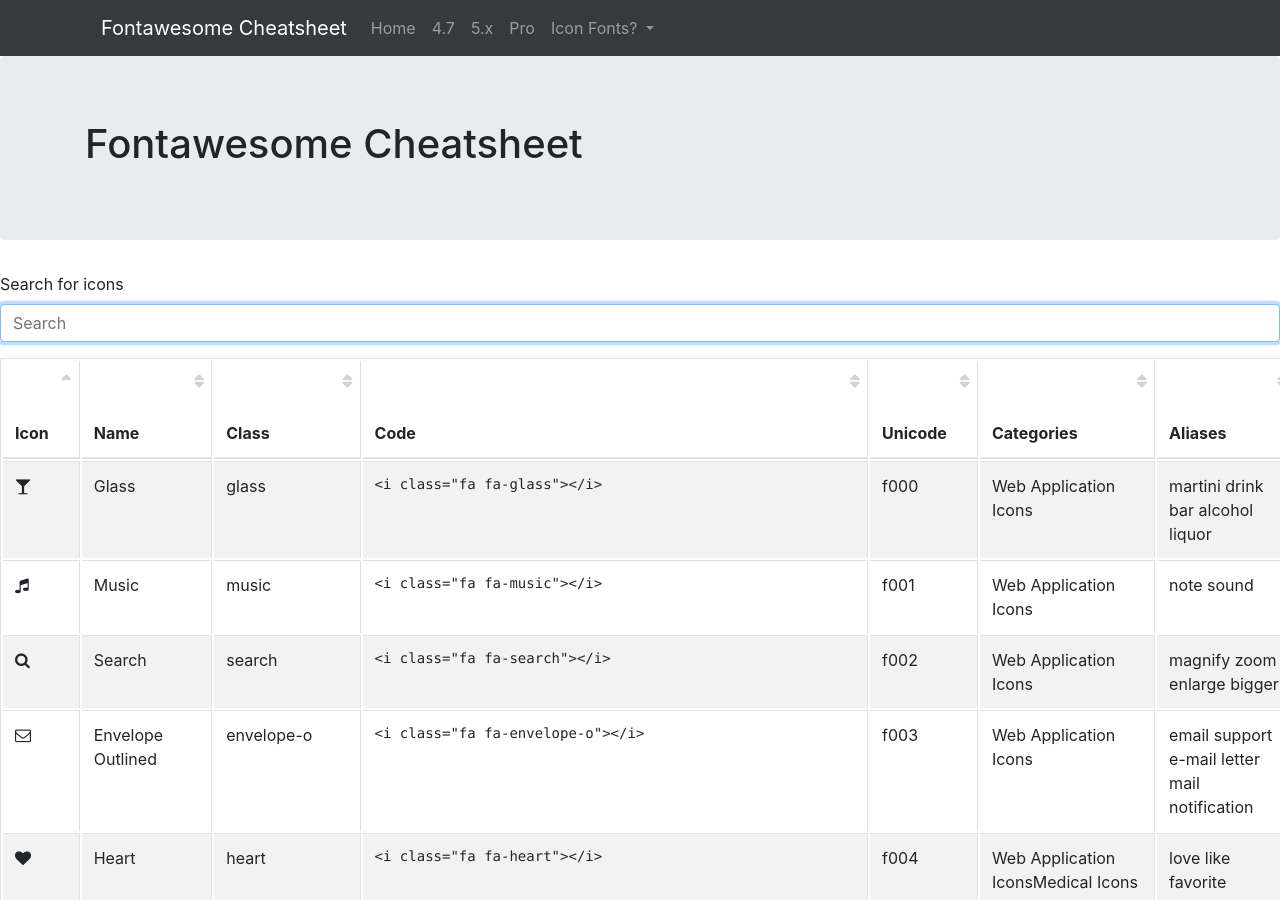
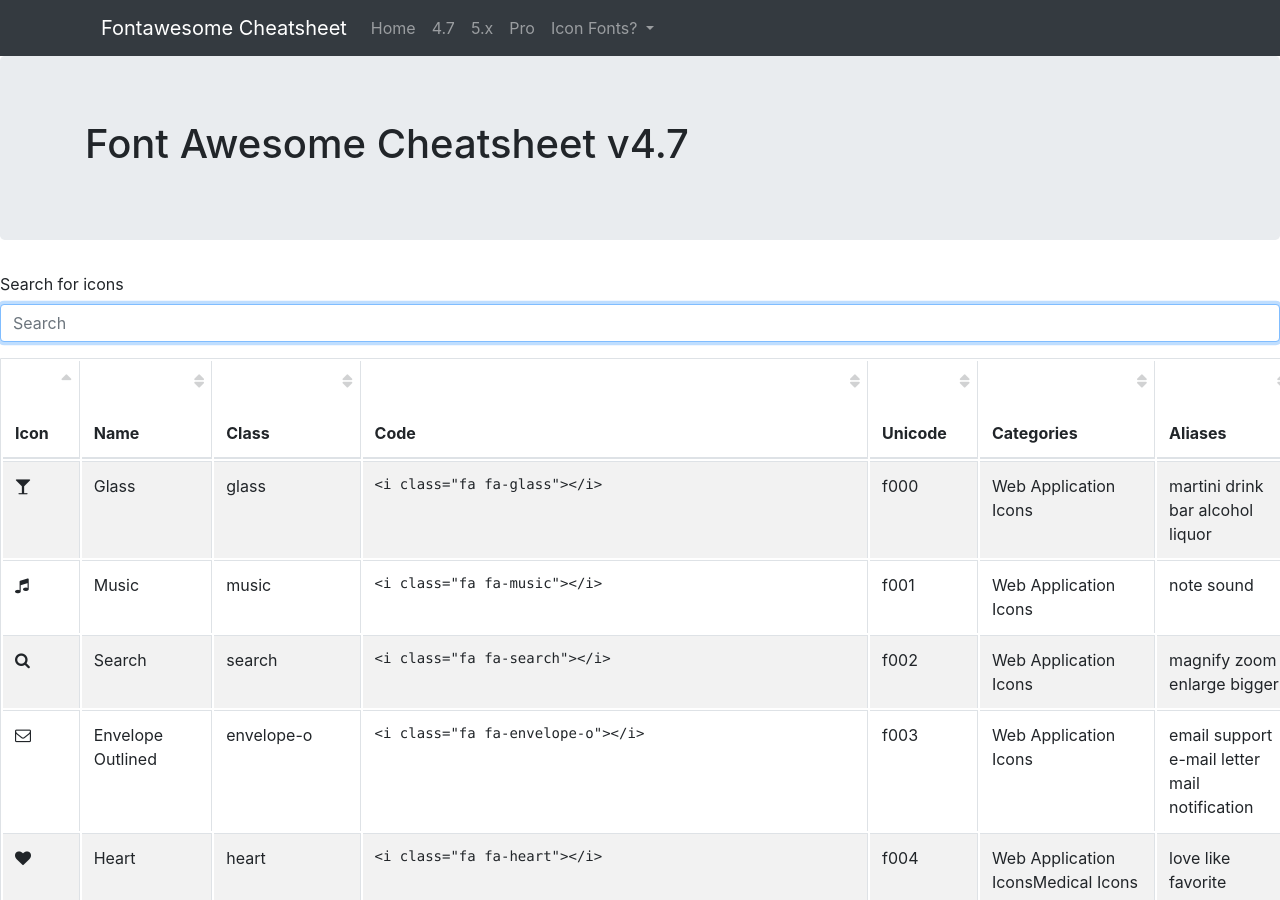
Before and after one commit to WouterSteen/fontawesome-cheatsheet, a Jekyll site: the page built from font-awesome-cheatsheet-4x.html, in a window 1280 px wide and 900 px high. Built offline with Jekyll 4.4.1, drawn with Linux system fonts in a browser that asks for light colours; nearby versions of some CDN libraries; comment, search, counter and statistics services are not loaded.

Commit message:
Set page titles

```diff
--- a/_layouts/base_search.html
+++ b/_layouts/base_search.html
@@ -5,7 +5,7 @@
 
     <div class="jumbotron">
         <div class="container">
-            <h1>{{ site.title }}</h1>
+            <h1>{{ page.title }}</h1>
         </div>
     </div>
 
--- a/font-awesome-cheatsheet-4x.html
+++ b/font-awesome-cheatsheet-4x.html
@@ -1,9 +1,9 @@
 ---
 layout: base_search
 permalink: /font-awesome-cheatsheet-4x/
-title: Font Awesome Cheatsheet
-description: This is a simple cheatsheet for Font Awesome. You can copy code and unicode by one click
-keywords: Fontawesome, font awesome, cheatsheet
+title: Font Awesome Cheatsheet v4.7
+description: This is a simple cheatsheet for Font Awesome v4.7. You can copy code and unicode by one click
+keywords: Fontawesome, font awesome, cheatsheet, v4.7
 ---
 
 <table id="icons" class="table table-striped table-bordered">
--- a/font-awesome-cheatsheet-5x.html
+++ b/font-awesome-cheatsheet-5x.html
@@ -1,9 +1,9 @@
 ---
 layout: base_search
 permalink: /font-awesome-cheatsheet-5x/
-title: Font Awesome Cheatsheet
-description: This is a simple cheatsheet for Font Awesome. You can copy code and unicode by one click
-keywords: Fontawesome, font awesome, cheatsheet
+title: Font Awesome Cheatsheet v5.x
+description: This is a simple cheatsheet for Font Awesome v5.x. You can copy code and unicode by one click
+keywords: Fontawesome, font awesome, cheatsheet, version 5.x
 ---
 
 <table id="icons" class="table table-striped table-bordered">
```
